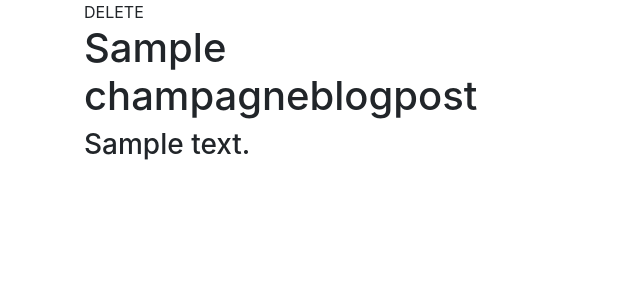
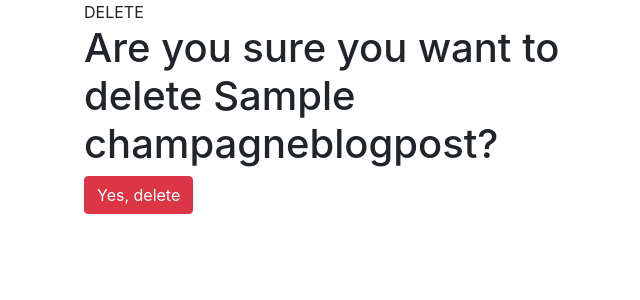
Before and after one commit to DarishkaAMS/Dj_Rest_Projects-Champagne_Blog, a Django app: template champagne/templates/champagne/blog_page_delete.html in a window 1280 px wide. Shown: the top 300 px of the page, without its empty margins (286-926 px from the left). Run offline with Django 3.2, Linux system fonts and the light colour scheme; the template is opened without the code that fills it: values that come from a table or form of the project are taken from there, others are empty; tables that the repository leaves empty hold one stand-in row (values such as "Sample post").

Commit message:
Update blog_page_delete_view

```diff
--- a/champagne/templates/champagne/blog_page_delete.html
+++ b/champagne/templates/champagne/blog_page_delete.html
@@ -2,7 +2,9 @@
 
 {% block content %}
 DELETE
-<h1> {{ object.title }} </h1>
-<h3> {{ object.content }} </h3>
+<h1> Are you sure you want to delete {{ object.title }}? </h1>
 
+<form method="POST"> {% csrf_token %}
+    <button class="btn btn-danger"> Yes, delete </button>
+</form>
 {% endblock %}
```
Also changed, not shown: champagne/views.py (+6 -1 lines).
